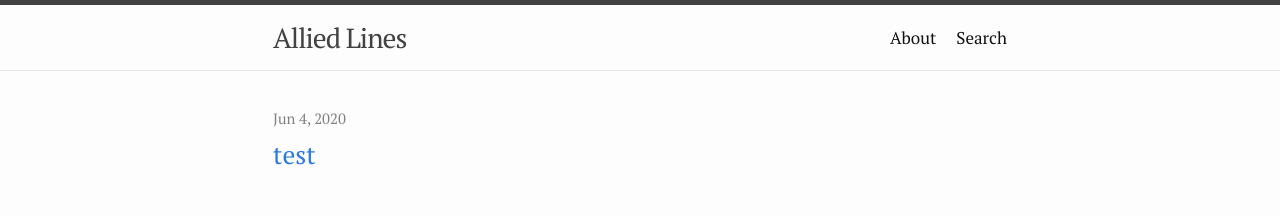
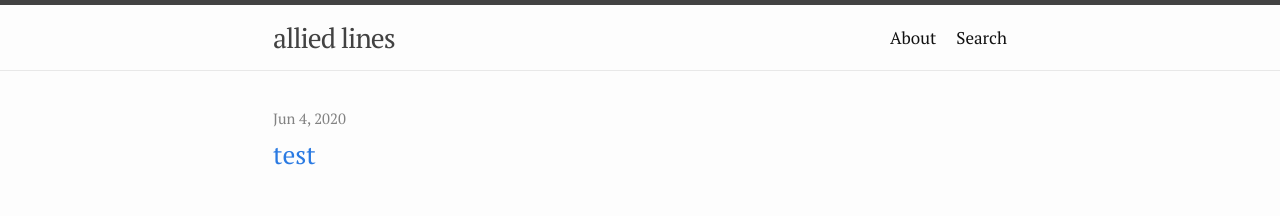
Before and after one commit to marcusphelan/marcusphelan.github.io, a Jekyll site: the page built from index.md, in a window 1280 px wide. Shown: the top 216 px of the page. Built offline with Jekyll 4.4.1, drawn with Linux system fonts in a browser that asks for light colours.

```diff
--- a/_config.yml
+++ b/_config.yml
@@ -1,4 +1,4 @@
-title: Allied Lines
+title: allied lines
 name: Allied Lines
 author:
   name: Marcus Phelan
```
